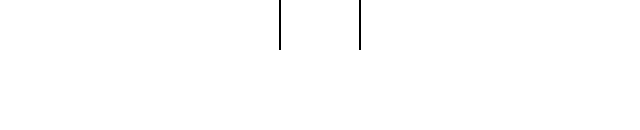
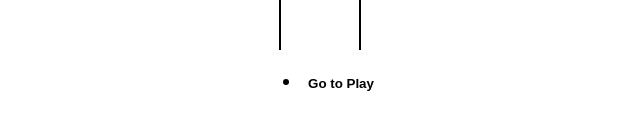
Before and after one commit to geekabdul/TicTacToe, a React (Vite) app: page / in a window 1280 px wide. Shown: the part 378-508 px from the top of the page, without its empty margins (319-959 px from the left). Built offline with nearby package versions, Linux system fonts and the light colour scheme.

Commit message:
displayed game history

```diff
--- a/src/App.jsx
+++ b/src/App.jsx
@@ -1,5 +1,6 @@
 import React, { useState } from 'react';
 import Board from './components/Board';
+import History from './components/History';
 import { calculateWinner } from './helper';
 import './styles/root.scss';
 
@@ -7,9 +8,9 @@
   const [history, setHistory] = useState([
     { board: Array(9).fill(null), isXNext: true },
   ]);
-  const [curretnMove, setCurrentMove] = useState(0);
+  const [currentMove, setCurrentMove] = useState(0);
 
-  const current = history[curretnMove];
+  const current = history[currentMove];
 
   const winner = calculateWinner(current.board);
   // console.log(winner);
@@ -33,11 +34,15 @@
     });
     setCurrentMove(prev => prev + 1);
   };
+  const moveTo = move => {
+    setCurrentMove(move);
+  };
   return (
     <div className="app">
       <h1>TIC TAC TOE</h1>
       <h2>{Message}</h2>
       <Board board={current.board} handleSquareClick={handleSquareClick} />
+      <History history={history} moveTo={moveTo} currentMove={currentMove} />
     </div>
   );
 };
--- /dev/null
+++ b/src/components/History.jsx
@@ -0,0 +1,26 @@
+import React from 'react';
+
+const History = ({ history, moveTo, currentMove }) => {
+  return (
+    <ul>
+      {history.map((_, move) => {
+        return (
+          <li key={move}>
+            <button
+              style={{
+                fontWeight: move === currentMove ? 'bold' : 'normal',
+              }}
+              type="button"
+              onClick={() => {
+                moveTo(move);
+              }}
+            >
+              {move === 0 ? 'Go to Play' : `Go to move #${move}`}
+            </button>
+          </li>
+        );
+      })}
+    </ul>
+  );
+};
+export default History;
```
